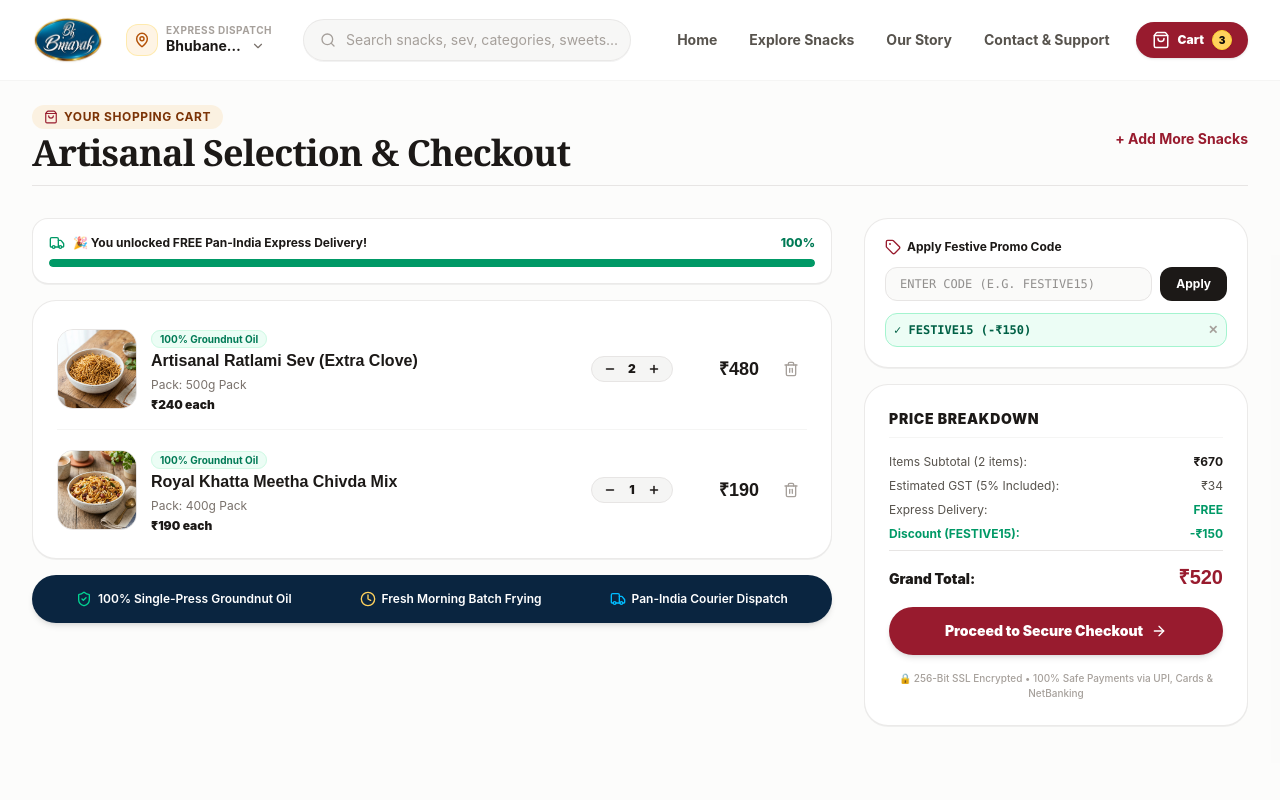
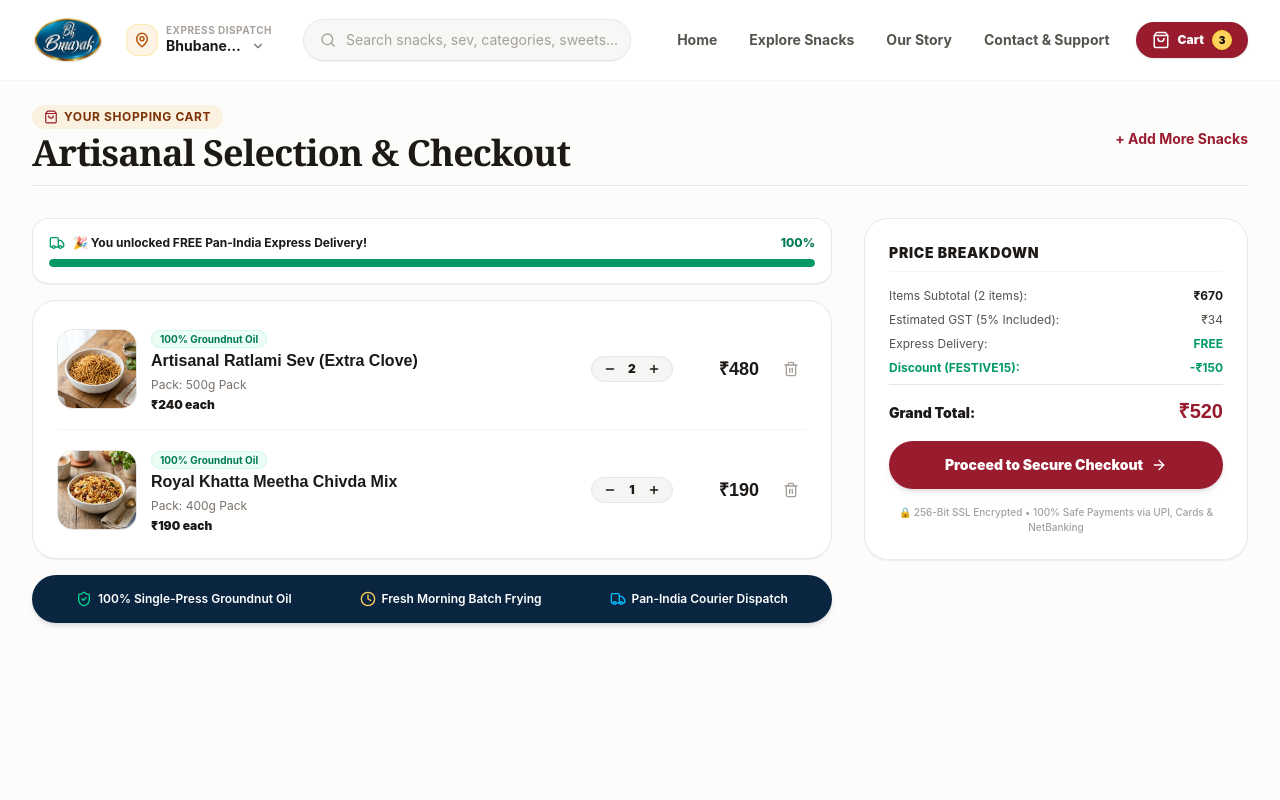
Before and after one commit to ephorsys-admin/Binayak_Industries_Frontend, a React (Vite) app: page /cart in a window 1280 px wide. Shown: the top 800 px of the page. Built offline with nearby package versions, Linux system fonts and the light colour scheme.

Commit message:
serch fix

```diff
--- a/src/components/ui/GlobalSearchModal.jsx
+++ b/src/components/ui/GlobalSearchModal.jsx
@@ -191,7 +191,7 @@
               }}
               className="p-1 rounded-full text-stone-400 hover:text-stone-700 hover:bg-stone-100 transition-colors cursor-pointer"
             >
-              <X className="w-3.5 h-3.5" />
+
             </button>
           )}
 
--- a/src/website/pages/Cart.jsx
+++ b/src/website/pages/Cart.jsx
@@ -261,42 +261,7 @@
             {/* Right: Order Summary & Checkout (4 cols) */}
             <div className="lg:col-span-4 space-y-4">
 
-              {/* Coupon Code Card */}
-              <div className="bg-white rounded-3xl p-5 border border-stone-200/80 shadow-2xs space-y-3">
-                <div className="flex items-center gap-1.5 text-xs font-bold text-stone-900">
-                  <Tag className="w-4 h-4 text-[#981b2e]" />
-                  <span>Apply Festive Promo Code</span>
-                </div>
 
-                <form onSubmit={handleApplyCoupon} className="flex gap-2">
-                  <input
-                    type="text"
-                    value={couponCode}
-                    onChange={(e) => setCouponCode(e.target.value)}
-                    placeholder="Enter code (e.g. FESTIVE15)"
-                    className="flex-1 px-3.5 py-2 text-xs bg-stone-50 border border-stone-200 rounded-xl focus:outline-none focus:ring-2 focus:ring-amber-300 font-mono uppercase"
-                  />
-                  <button
-                    type="submit"
-                    className="px-4 py-2 bg-stone-900 hover:bg-stone-800 text-white text-xs font-bold rounded-xl transition-all cursor-pointer"
-                  >
-                    Apply
-                  </button>
-                </form>
-
-                {appliedCoupon && (
-                  <div className="flex items-center justify-between p-2 rounded-xl bg-emerald-50 border border-emerald-200 text-emerald-800 text-xs">
-                    <span className="font-bold font-mono">✓ {appliedCoupon} (-₹{discountAmount})</span>
-                    <button
-                      type="button"
-                      onClick={handleRemoveCoupon}
-                      className="text-stone-400 hover:text-stone-600 font-bold cursor-pointer"
-                    >
-                      ✕
-                    </button>
-                  </div>
-                )}
-              </div>
 
               {/* Price Breakdown Card */}
               <div className="bg-white rounded-3xl p-5 sm:p-6 border border-stone-200/80 shadow-2xs space-y-4">
```
